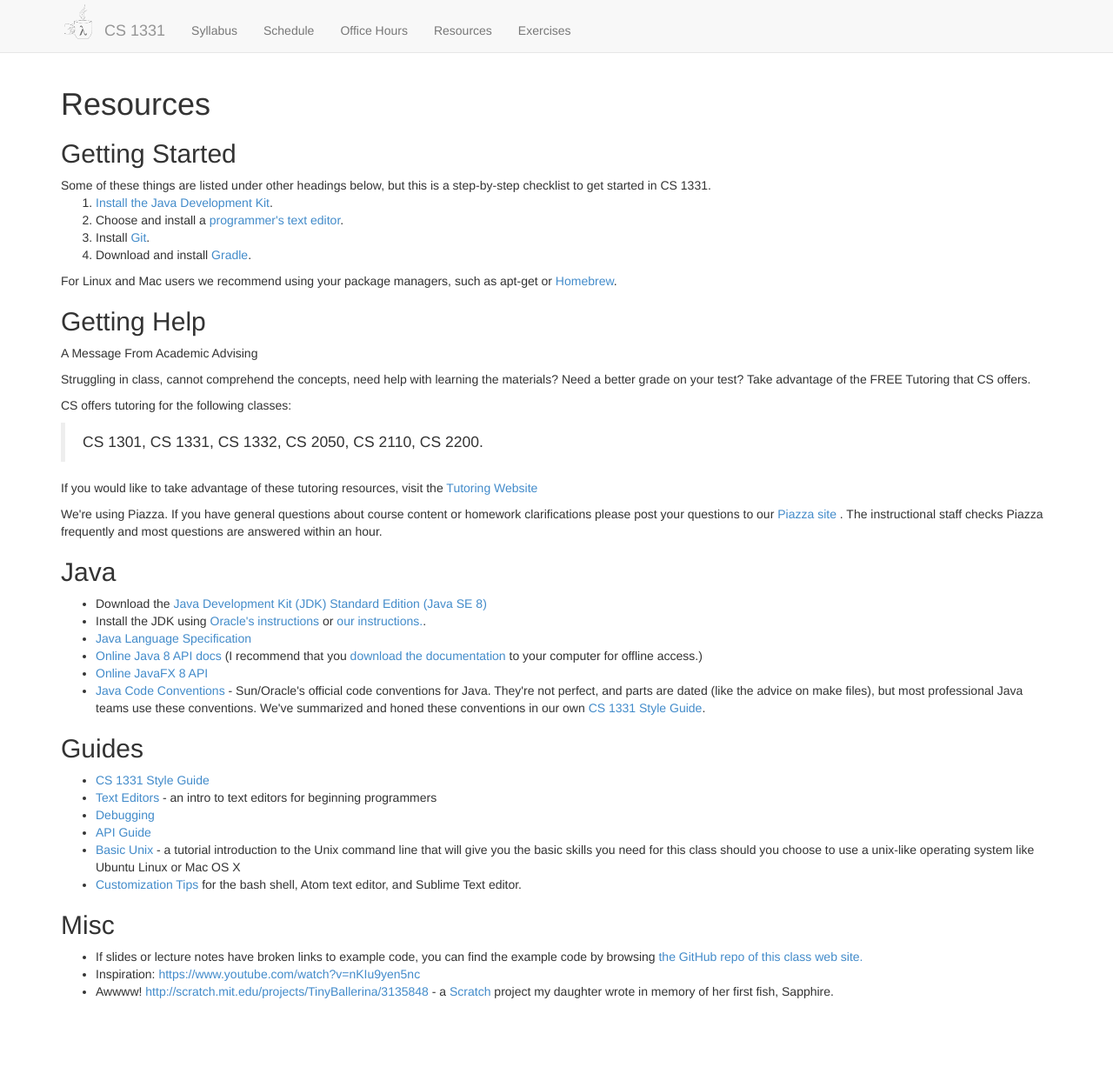
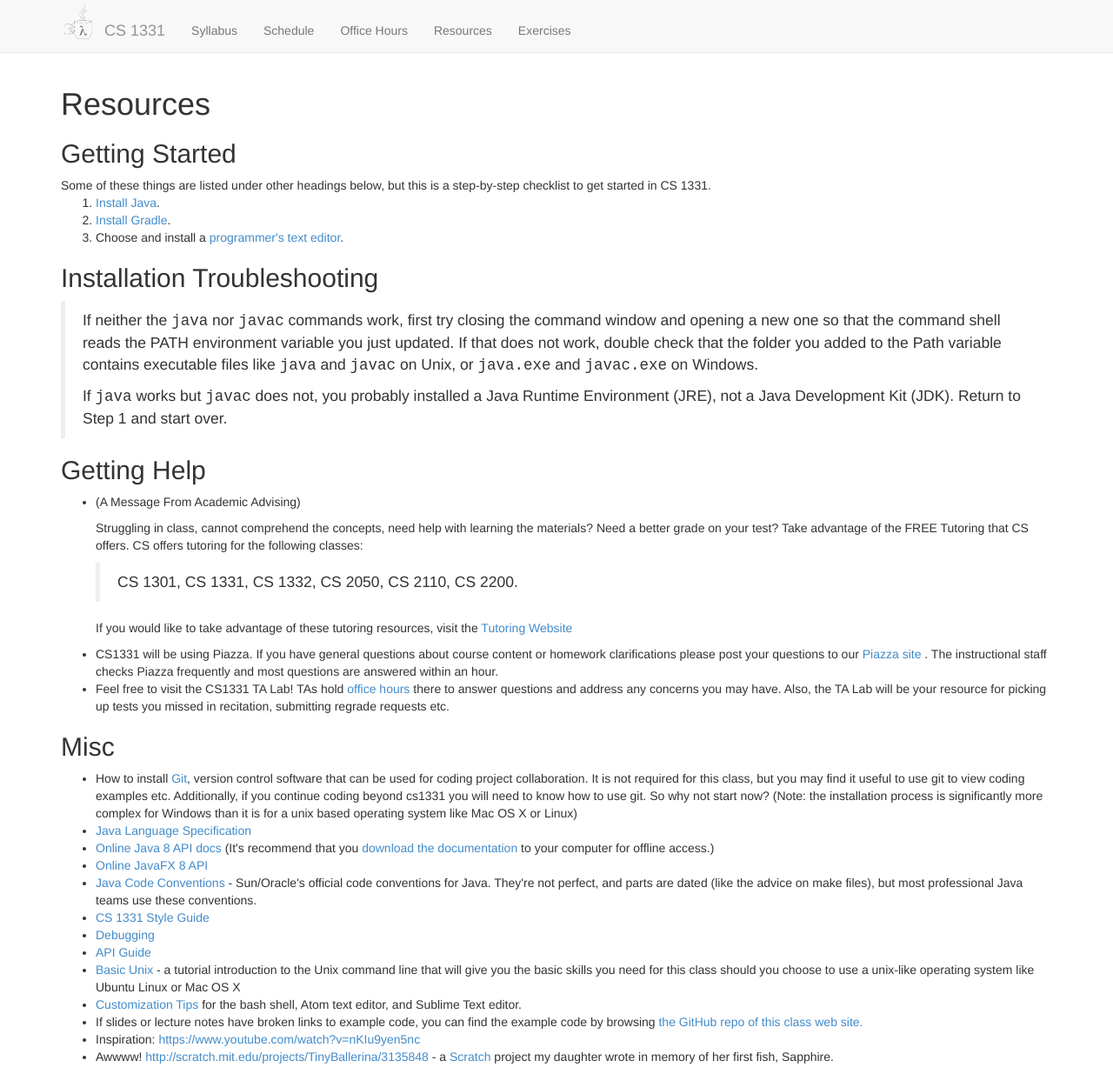
Before and after one commit to cs1331/cs1331.github.io.old, a Jekyll site: the page built from resources.html, in a window 1280 px wide and 1235 px high. Shown: the whole window at 87% size. Built offline with Jekyll 4.4.1, drawn with Linux system fonts in a browser that asks for light colours; nearby versions of some CDN libraries.

Commit message:
restructured the layout of information on the resources and installation page(s)

```diff
--- a/resources.html
+++ b/resources.html
@@ -10,48 +10,45 @@ title: CS 1331 - Resources
 Some of these things are listed under other headings below, but this is a step-by-step checklist to get started in CS 1331.
 
 <ol class="simple">
-<li><a href="install-java.html">Install the Java Development Kit</a>.</li>
+<li><a href="install-java.html">Install Java</a>.</li>
+<li><a href="install-gradle.html">Install Gradle</a>.</li>
 <li>Choose and install a <a href="text-editors.html" target="_blank">programmer's text editor</a>.</li>
-<li>Install <a href="https://git-scm.com/" target="_blank">Git</a>.</li>
-<li>Download and install <a href="http://gradle.org/" target="_blank">Gradle</a>.</li>
 </ol>
 
-For Linux and Mac users we recommend using your package managers, such as apt-get or <a href="http://brew.sh/" target="_blank">Homebrew</a>.
+<h2>Installation Troubleshooting</h2>
+<blockquote>
+<p>If neither the <tt class="docutils literal">java</tt> nor <tt class="docutils literal">javac</tt> commands work, first try closing the command window and opening a new one so that the command shell reads the PATH environment variable you just updated. If that does not work, double check that the folder you added to the Path variable contains executable files like <tt class="docutils literal">java</tt> and <tt class="docutils literal">javac</tt> on Unix, or <tt class="docutils literal">java.exe</tt> and <tt class="docutils literal">javac.exe</tt> on Windows.</p>
+<p>If <tt class="docutils literal">java</tt> works but <tt class="docutils literal">javac</tt> does not, you probably installed a Java Runtime Environment (JRE), not a Java Development Kit (JDK).  Return to Step 1 and start over.</p>
+</blockquote>
 
 <h2>Getting Help</h2>
-
-<p>A Message From Academic Advising</p>
-<p>Struggling in class,  cannot comprehend the concepts,  need help with learning the materials?   Need a better grade on your test?  Take advantage of the FREE Tutoring that CS offers.</p>
-<p>CS offers tutoring for the following classes:</p>
-<blockquote>
-CS 1301, CS 1331, CS 1332, CS 2050, CS 2110,  CS 2200.</blockquote>
+<ul class="simple">
+<li>
+<p>(A Message From Academic Advising)</p>
+<p>Struggling in class,  cannot comprehend the concepts,  need help with learning the materials?   Need a better grade on your test?  Take advantage of the FREE Tutoring that CS offers. CS offers tutoring for the following classes:</p>
+<blockquote>CS 1301, CS 1331, CS 1332, CS 2050, CS 2110,  CS 2200.</blockquote>
 <p>If you would like to take advantage of these tutoring resources, visit the <a href="http://www.cc.gatech.edu/tutoring-assistance">Tutoring Website</a></p>
-
-<p>We're using Piazza.  If you have general questions about course content or homework clarifications please post your questions to our <a href="http://piazza.com/gatech/fall2015/cs1331/home" target="_blank">Piazza site</a> .  The instructional staff checks Piazza frequently and most questions are answered within an hour.</p>
-
-<h2>Java</h2>
-<ul class="simple">
-<li>Download the <a href="http://www.oracle.com/technetwork/java/javase/downloads/index-jsp-138363.html#javasejdk">Java Development Kit (JDK) Standard Edition (Java SE 8)</a></li>
-<li>Install the JDK using <a href="http://docs.oracle.com/javase/8/docs/technotes/guides/install/install_overview.html">Oracle's instructions</a> or <a href="install-java.html">our instructions.</a>.</li>
-<li><a href="http://docs.oracle.com/javase/specs/">Java Language Specification</a></li>
-<li><a href="http://docs.oracle.com/javase/8/docs/api/">Online Java 8 API docs</a> (I recommend that you <a href="http://www.oracle.com/technetwork/java/javase/documentation/jdk8-doc-downloads-2133158.html">download the documentation</a> to your computer for offline access.)</li>
-<li><a href="http://docs.oracle.com/javase/8/javafx/api/">Online JavaFX 8 API</a></li>
-<li><a href="http://www.oracle.com/technetwork/java/javase/documentation/codeconvtoc-136057.html">Java Code Conventions</a> - Sun/Oracle's official code conventions for Java.  They're not perfect, and parts are dated (like the advice on make files), but most professional Java teams use these conventions.  We've summarized and honed these conventions in our own <a href="cs1331-style-guide.html">CS 1331 Style Guide</a>.</li>
+</li>
+<li>
+CS1331 will be using Piazza.  If you have general questions about course content or homework clarifications please post your questions to our <a href="http://piazza.com/gatech/fall2015/cs1331/home" target="_blank">Piazza site</a> .  The instructional staff checks Piazza frequently and most questions are answered within an hour.</li>
+<li>Feel free to visit the CS1331 TA Lab! TAs hold <a href="officehours.html">office hours</a> there to answer questions and address any concerns you may have. Also, the TA Lab will be your resource for picking up tests you missed in recitation, submitting regrade requests etc.</li>
 </ul>
 
-<h2>Guides</h2>
+
+<h2>Misc</h2>
 <ul class="simple">
+<li>How to install <a href="https://git-scm.com/" target="_blank">Git</a>, version control software that can be used for coding project collaboration. It is not required for this class, but you may find it useful to use git to view coding examples etc. Additionally, if you continue coding beyond cs1331 you will need to know how to use git. So why not start now? (Note: the installation process is significantly more complex for Windows than it is for a unix based operating system like Mac OS X or Linux)</li>
+<li><a href="http://docs.oracle.com/javase/specs/">Java Language Specification</a></li>
+<li><a href="http://docs.oracle.com/javase/8/docs/api/">Online Java 8 API docs</a> (It's recommend that you <a href="http://www.oracle.com/technetwork/java/javase/documentation/jdk8-doc-downloads-2133158.html">download the documentation</a> to your computer for offline access.)</li>
+<li><a href="http://docs.oracle.com/javase/8/javafx/api/">Online JavaFX 8 API</a></li>
+<li><a href="http://www.oracle.com/technetwork/java/javase/documentation/codeconvtoc-136057.html">Java Code Conventions</a> - Sun/Oracle's official code conventions for Java.  They're not perfect, and parts are dated (like the advice on make files), but most professional Java teams use these conventions.</li>
+
 <li><a href="cs1331-style-guide.html">CS 1331 Style Guide</a></li>
-<li><a href="text-editors.html">Text Editors</a> - an intro to text editors for beginning programmers</li>
 <li><a href="debugging.html">Debugging</a></li>
 <li><a href="api-guide.html">API Guide</a></li>
 <li><a href="http://matt.might.net/articles/basic-unix/">Basic Unix</a> - a tutorial introduction to the Unix command line
 that will give you the basic skills you need for this class should you choose to use a unix-like operating system like Ubuntu Linux or Mac OS X</li>
 <li><a href="customization-tips.html">Customization Tips</a> for the bash shell, Atom text editor, and Sublime Text editor.</li>
-</ul>
-
-<h2>Misc</h2>
-<ul class="simple">
 <li>If slides or lecture notes have broken links to example code, you can find the example code by browsing <a href="https://github.com/cs1331/cs1331.github.io">the GitHub repo of this class web site.</a></li>
 <li>Inspiration: <a href="https://www.youtube.com/watch?v=nKIu9yen5nc">https://www.youtube.com/watch?v=nKIu9yen5nc</a></li>
 <li>Awwww! <a href="http://scratch.mit.edu/projects/TinyBallerina/3135848">http://scratch.mit.edu/projects/TinyBallerina/3135848</a> - a <a href="http://scratch.mit.edu/">Scratch</a> project my daughter wrote in memory of her first fish, Sapphire.</li>
```
Also changed, not shown: install-gradle.html (added, +16 -0 lines), install-java.html (+6 -14 lines).
